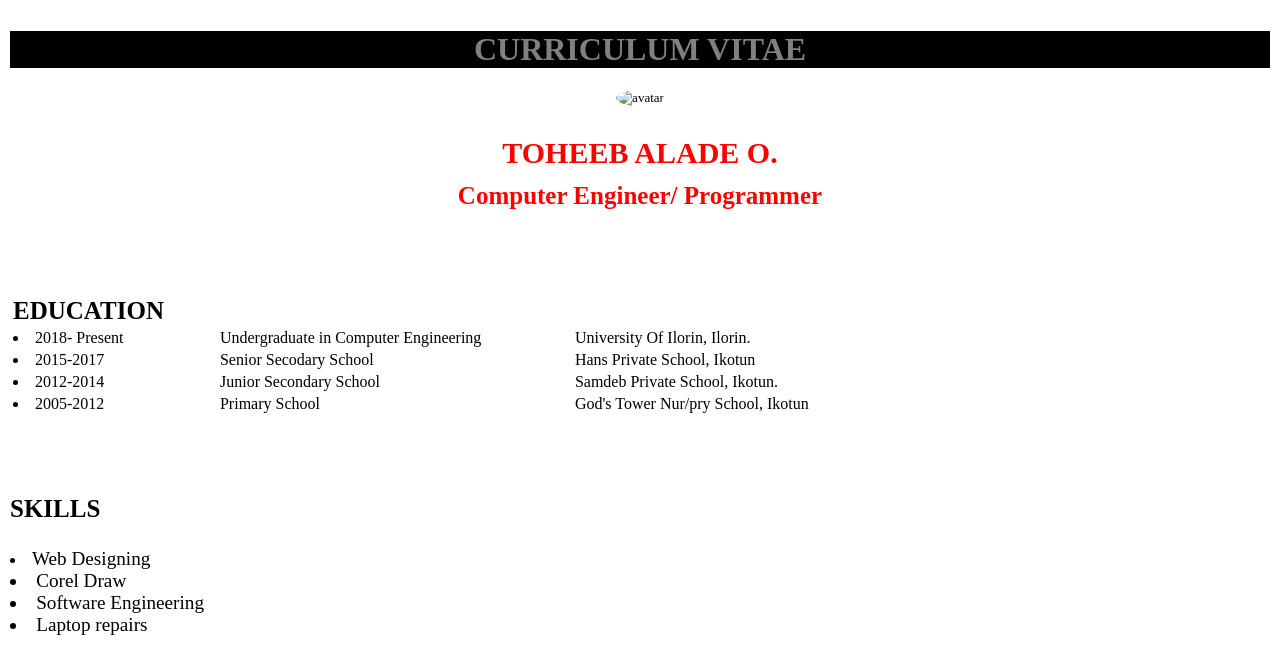
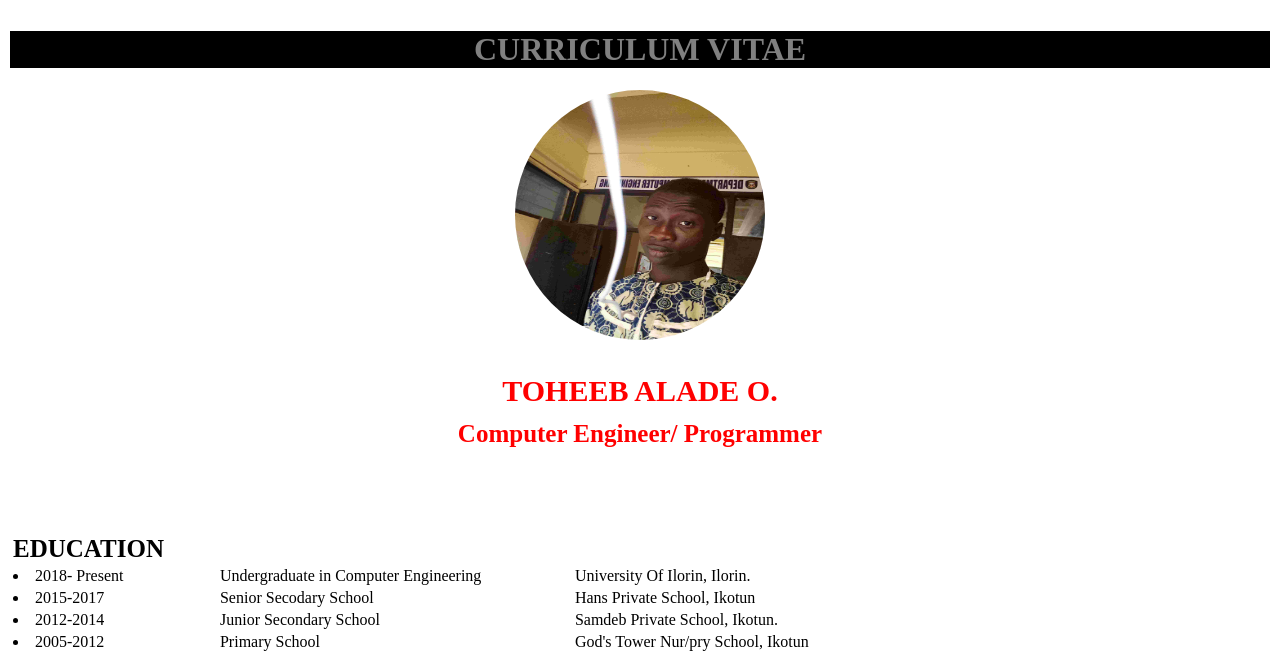
Before and after one commit to Horlarmmy/Django-Task, a Django app: page /myCv/index/ in a window 1280 px wide. Shown: the top 653 px of the page. Run offline with Django 3.2, Linux system fonts and the light colour scheme.

Commit message:
Update index.html

```diff
--- a/templates/index.html
+++ b/templates/index.html
@@ -18,7 +18,7 @@ h1{background-color:black; color: grey; width:100%; text-align:center;}
 </head>
 <body>
 <h1 > CURRICULUM VITAE </h1>
-<div class="centered"><p><img src="" alt="avatar" width="100px" height="100px"/>
+<div class="centered"><p><img src="https://github.com/Horlarmmy/Django-Task/raw/main/templates/back.jpg" alt="avatar" width="100px" height="100px"/>
 <p class="name" > TOHEEB ALADE O. <br/><sub> Computer Engineer/ Programmer </sub></p></div><br/><br/><br/>
 <table border="0" width="70%">
 <tr> <td class="edu">EDUCATION </td></tr>
```
